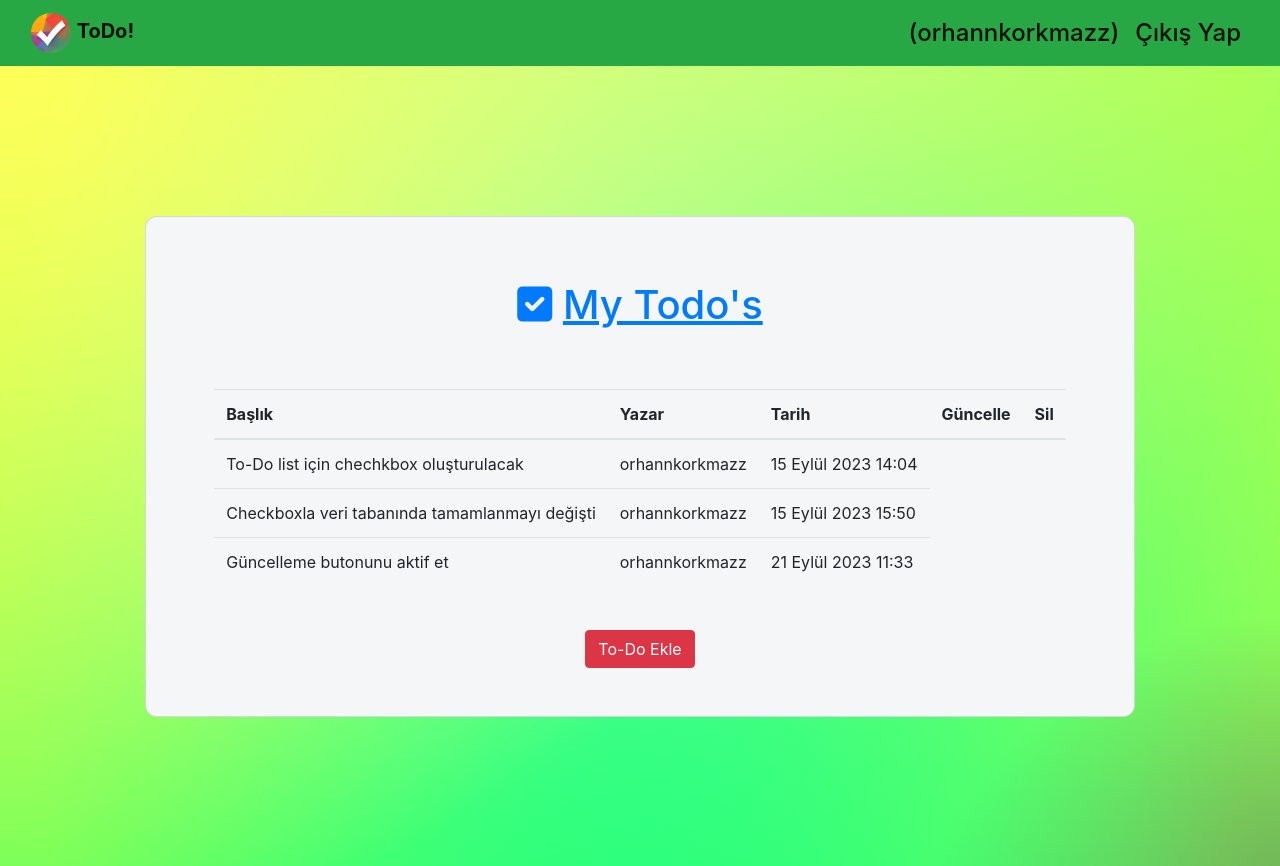
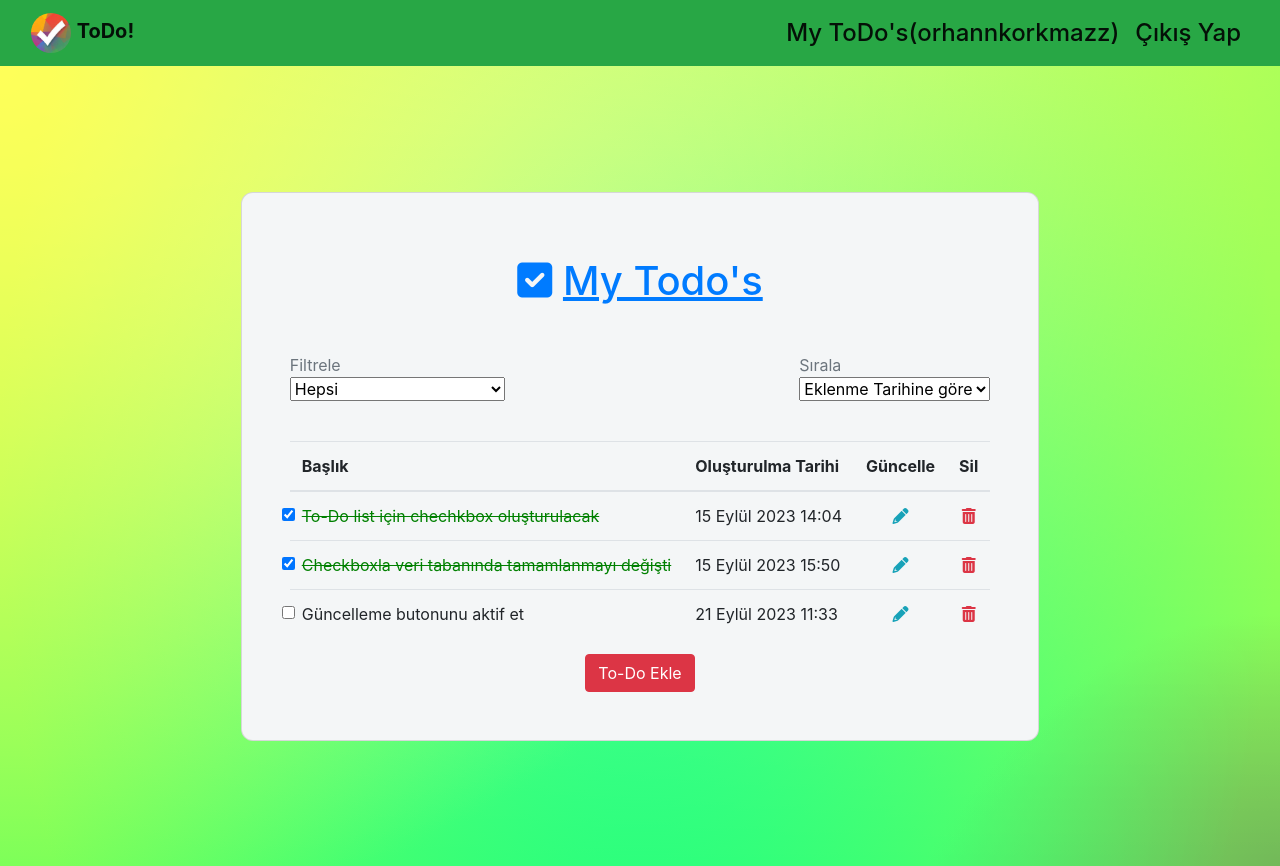
Before and after one commit to orhannkorkmazz/Django_ToDo, a Django app: page /dashboard/ in a window 1280 px wide. Run offline with Django 4.2, Linux system fonts and the light colour scheme; a user stored in the database is signed in; data comes from the database, SQL or seed files in the repository; both versions use the stored data as it was after the commit; some libraries are stand-ins or nearby versions.

Commit message:
Checkbox düzenlemesi ile birlikte

```diff
--- a/Todo/models.py
+++ b/Todo/models.py
@@ -1,7 +1,7 @@
 from django.db import models
 class Todo(models.Model):
     author=models.ForeignKey("auth.user",on_delete=models.CASCADE)
-    title=models.CharField(max_length=50,verbose_name="Yapılacaklar")
+    title=models.CharField(max_length=200,verbose_name="Yapılacaklar")
     completed = models.BooleanField(default=False)
     created_date=models.DateTimeField(auto_now_add=True,verbose_name="Oluşturulma Tarihi")
 def __str__(self):
--- a/Todo/urls.py
+++ b/Todo/urls.py
@@ -9,4 +9,6 @@ urlpatterns = [
     path("register/",views.register,name="register"),
     path("dashboard/",views.dashboard,name="dashboard"),
     path("addtodo/",views.addtodo,name="addtodo"),
+    path("deleteTodo/<int:id>",views.deletetodo,name="deleteTodo"),
+    path('completed/<int:id>/', views.completed, name='completed'),
 ]
--- a/Todo/views.py
+++ b/Todo/views.py
@@ -1,4 +1,4 @@
-from django.shortcuts import render,redirect
+from django.shortcuts import render,redirect,get_object_or_404
 from django.contrib.auth.forms import AuthenticationForm
 from django.contrib.auth import login, authenticate,logout
 from django.contrib import messages
@@ -37,7 +37,7 @@ def register(request):
             newUser.save()
             #login(request,newUser)
             messages.success(request,"Başarıyla kayıt oldunuz.")
-            return render(request,"login.html",{'form':form})
+            return redirect("/login/")
     else:
         context = {
             "form" : form
@@ -60,3 +60,22 @@ def addtodo(request):
         return redirect("/dashboard/")
 
     return render(request,"addtodo.html",{"form":form} )
+def deletetodo(request,id):
+    todo = get_object_or_404(Todo, id= id)
+    todo.delete()
+    return redirect('/dashboard/')
+from django.shortcuts import redirect, get_object_or_404
+from .models import Todo
+
+def completed(request, id):
+    # Görevi veritabanından al veya 404 hatası göster
+    todo = get_object_or_404(Todo, id=id)
+
+    # Görevin tamamlanma durumunu tersine çevir
+    todo.completed = not todo.completed
+
+    # Değişikliği kaydet
+    todo.save()
+
+    # ToDo listesine geri dön
+    return redirect('/dashboard/')  # veya 'dashboard' adlı bir URL'nizi kullanabilirsiniz
--- a/templates/addtodo.html
+++ b/templates/addtodo.html
@@ -39,7 +39,7 @@
         {% csrf_token %}
         {{form|crispy}}
         <br>
-        <button type="submit" class="btn btn-danger" href="/dashboard">Oluştur</button>
+        <button type="submit" class="btn btn-danger" >Oluştur</button>
 
         </form>
     </div>
--- a/templates/dashboard.html
+++ b/templates/dashboard.html
@@ -17,91 +17,103 @@
     align-items: center;
     height: 100%;
   }
+  .completed-task {
+    text-decoration: line-through; /* Çizgi çizme stili */
+    color: green; /* Tamamlanan görevin rengi */
+  }
+
 </style>
-<script src="https://code.jquery.com/jquery-3.6.0.min.js"></script>
-<script src="https://code.jquery.com/ui/1.12.1/jquery-ui.js"></script>
-<link rel="stylesheet" href="https://cdnjs.cloudflare.com/ajax/libs/font-awesome/6.0.0-beta3/css/all.min.css" />
+
+<link rel="stylesheet" href="https://cdnjs.cloudflare.com/ajax/libs/font-awesome/6.0.0-beta3/css/all.min.css">
+
 <link rel="stylesheet" href="styles.css">
 <section class="vh-100 gradient-custom">
   <div class="row d-flex justify-content-center align-items-center h-100">
     <div class="card" id="list1" style="border-radius: .75rem; background-color: #f4f6f7;">
       <div class="card-body p-5">
-
         <p class="h1 text-center mt-3 mb-4 pb-3 text-primary">
           <i class="fas fa-check-square me-1"></i>
           <u>My Todo's</u>
         </p>
-        <div class="pb-2">
-          <div class="card-body">
-            <div class="d-flex flex-row align-items-center">
-              {% if todos %}
-              <table class="table">
-                <thead>
-                  <tr>
-                    <th scope="col">Başlık</th>
-                    <th scope="col">Yazar</th>
-                    <th scope="col">Tarih</th>
-                    <th scope="col">Güncelle</a></th>
-                    <th scope="col">Sil</a></th>
-                  </tr>
-                </thead>
-                <tbody>
-                  {% for todo in todos  %}
-                  <tr>
-                    <td>{{todo.title}}</td>
-                    <td>{{todo.author.username}}</td>
-                    <td>{{todo.created_date}}</td>
-                  </tr>
-                  {% endfor %}
-                </tbody>
-              </table>
-              {% else %}
-              <div class="alert alert-danger text-center">Henüz To-do Bulunmuyor</div>
-              {% endif %}
-            </div>
-          </div>
-        </div>
-
-        <!-- Ekle butonunu ortalamak için div -->
-        <div class="center-button">
-          <a type="submit" class="btn btn-danger" href="/addtodo">To-Do Ekle</a>
-        </div>
-
-      </div>
-    </div>
-  </div>
-</section>
-{% endblock body %}
-
-
-<!--
 
 
 
-
-            <hr class="my-4">
-
-            <div class="d-flex justify-content-end align-items-center mb-4 pt-2 pb-3">
-              <p class="small mb-0 me-2 text-muted">Filtrele</p>
+        <!-- Tablo -->
+        {% if todos %}
+        <!-- Filtrele ve Sırala Alanları -->
+        <div class="d-flex justify-content-between align-items-center mb-4 pt-2 pb-3">
+          <div>
+            <p class="medium mb-0 me-2 text-muted">Filtrele</p>
             <select class="select">
               <option value="1">Hepsi</option>
               <option value="2">Yapılanlar</option>
               <option value="3">Yapılmayanlar</option>
               <option value="4">Henüz tarihi geçmemişler</option>
             </select>
-              <p class="small mb-0 ms-4 me-2 text-muted">Sırala</p>
+          </div>
+          <div>
+            <p class="medium mb-0 ms-4 me-2 text-muted">Sırala</p>
             <select class="select">
               <option value="1">Eklenme Tarihine göre</option>
-                <option value="2">bitiş tarihine göre</option>
+              <option value="2">Bitiş tarihine göre</option>
             </select>
           </div>
+        </div>
 
--->
+        <table class="table">
+          <thead>
+            <tr>
+              <th scope="col">Başlık</th>
+              <th scope="col">Oluşturulma Tarihi</th>
+              <th scope="col">Güncelle</a></th>
+              <th scope="col">Sil</a></th>
+            </tr>
+          </thead>
 
+          <tbody>
+            {% for todo in todos  %}
+            <tr>
 
+              <td>
+                <input class="form-check-input me-0" type="checkbox" value="" id="flexCheckChecked1"
+                aria-label="..." onclick="window.location.href='/completed/{{ todo.id }}/'" {% if todo.completed %}checked{% endif %}/>
 
+                <span class="{% if todo.completed %}completed-task{% endif %}">{{todo.title}}</span>
+              </td>
+              <td>{{todo.created_date}}</td>
+              <td>
+                <div class="text-center">
+                  <a href="/editTodo" class="text-info" data-mdb-toggle="tooltip" title="Edit todo">
+                    <i class="fas fa-pencil-alt me-3"></i>
+                  </a>
+                </div>
+              </td>
+              <td>
+                <div class="text-center">
+                  <a href="/deleteTodo/{{todo.id}}" class="text-danger" data-mdb-toggle="tooltip" title="Delete todo">
+                    <i class="fas fa-trash-alt"></i>
+                  </a>
+                </div>
+              </td>
+            </tr>
 
+            {% endfor %}
 
+          </tbody>
+        </table>
+        {% else %}
+        <div class="alert alert-danger text-center">Henüz To-do List Bulunmuyor</div>
+        {% endif %}
+
+        <!-- Ekle butonunu ortalamak için div -->
+        <div class="center-button">
+          <a type="submit" class="btn btn-danger" href="/addtodo">To-Do Ekle</a>
+        </div>
+      </div>
+    </div>
+  </div>
+</section>
+{% endblock body %}
                <!--<a href="#!" style="color:  #f4f6f7;" data-mdb-toggle="tooltip" title="Ascending"><i
                     class="fas fa-sort-amount-down-alt ms-2"></i></a>
               </div>
--- a/templates/includes/navbar.html
+++ b/templates/includes/navbar.html
@@ -14,7 +14,7 @@
     <ul class="navbar-nav ml-auto"> <!-- ml-auto sınıfını ekledik -->
       <ul class="navbar-nav">
         <li class="nav-item active">
-          <a class="nav-link" href="/dashboard"><h4 class="mb-0">({{user.username}})</h4> </a>
+          <a class="nav-link" href="/dashboard"><h4 class="mb-0">My ToDo's({{user.username}})</h4> </a>
         </li>
     <li class="nav-item active">
       <a class="nav-item nav-link active" href="/logout"><h4 class="mb-0">Çıkış Yap</h4></a>
```
Also changed, not shown: db.sqlite3. Lines whose indentation alone changed are shown as unchanged.
